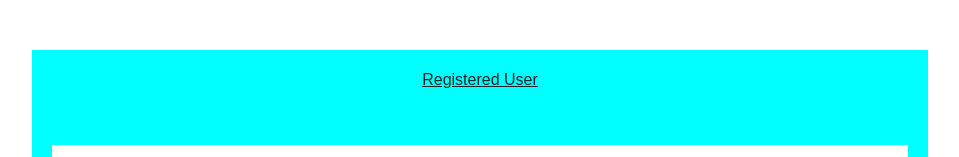
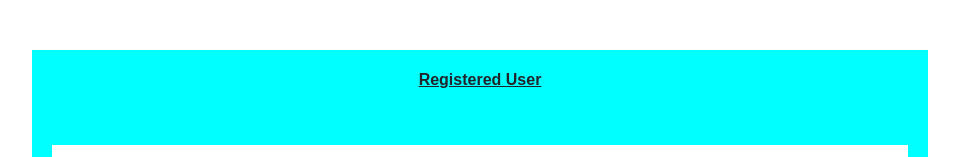
Before and after one commit to codewitharif/mernapp_login_register, a React (Vite) app in the folder client/: page /users in a window 1280 px wide. Shown: the top 157 px of the page, without its empty margins (160-1119 px from the left). Built offline with nearby package versions, Linux system fonts and the light colour scheme; no server answers.

Commit message:
commit it

```diff
--- a/client/src/Users.jsx
+++ b/client/src/Users.jsx
@@ -11,7 +11,9 @@ const Users = () => {
   }, []);
   return (
     <div className="container">
-      <h1>Registered User</h1>
+      <h1>
+        <b>Registered User</b>
+      </h1>
       <br />
       <br />
       <table class="table table-hover">
```
